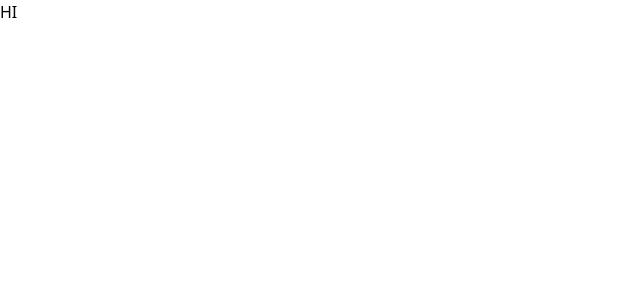
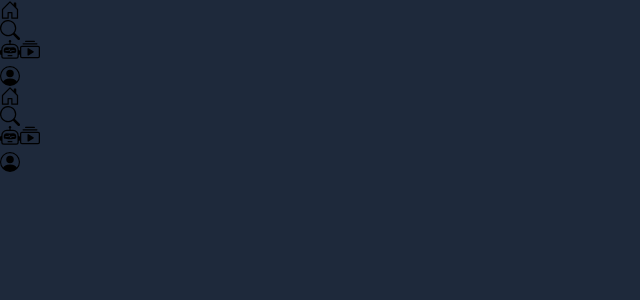
Before and after one commit to DelwinPrakash/bookify, a React (Vite) app: page / in a window 1280 px wide. Shown: the top 300 px of the page, without its empty margins (0-640 px from the left). Built offline with nearby package versions, Linux system fonts and the light colour scheme.

Commit message:
changes in main

```diff
--- a/src/App.jsx
+++ b/src/App.jsx
@@ -1,5 +1,9 @@
+import Nav from "./components/Nav.jsx";
+
 export default function App(){
     return(
-        <div className="text-blue-400 text-xl">HI</div>
+        <div>
+            <Nav />
+        </div>
     );
 }
--- a/src/index.css
+++ b/src/index.css
@@ -1,3 +1,8 @@
 @tailwind base;
 @tailwind components;
 @tailwind utilities;
+
+body{
+    margin: 0;
+    background-color: #1e293b;
+}
```
